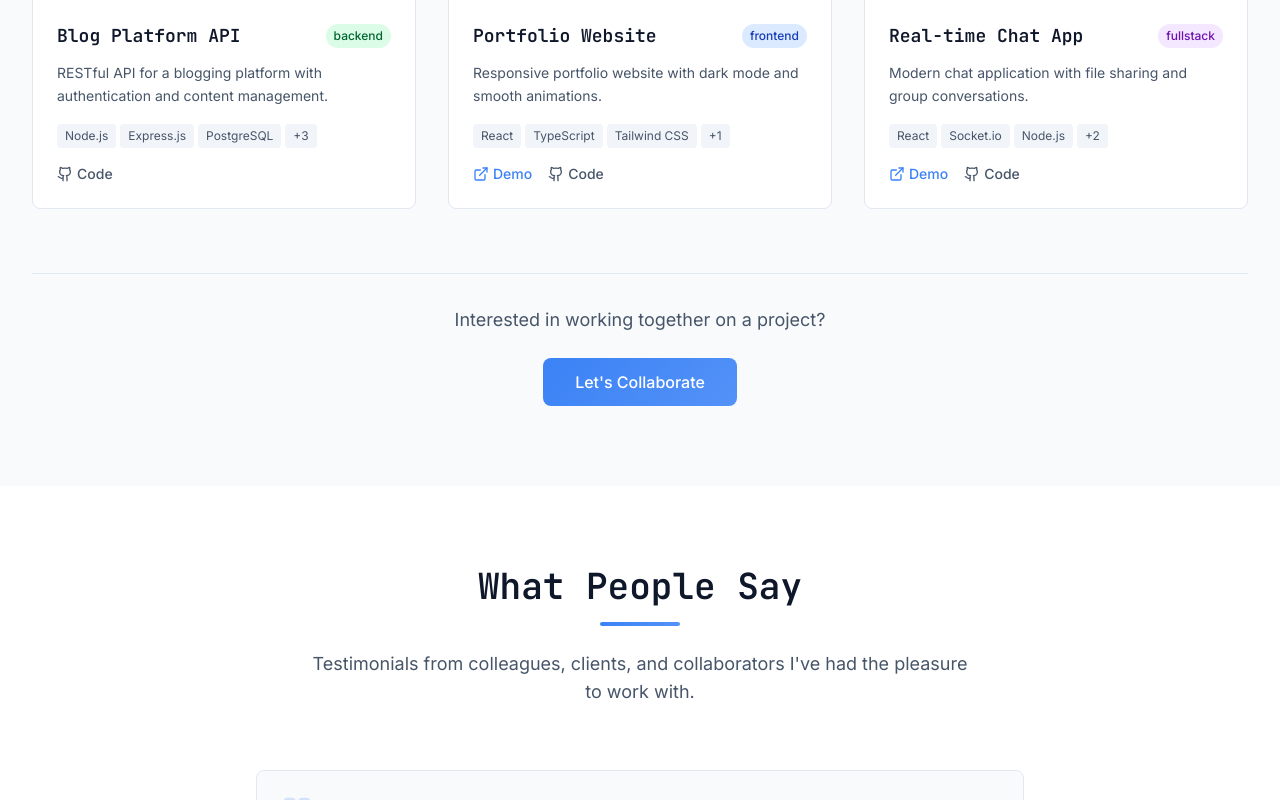
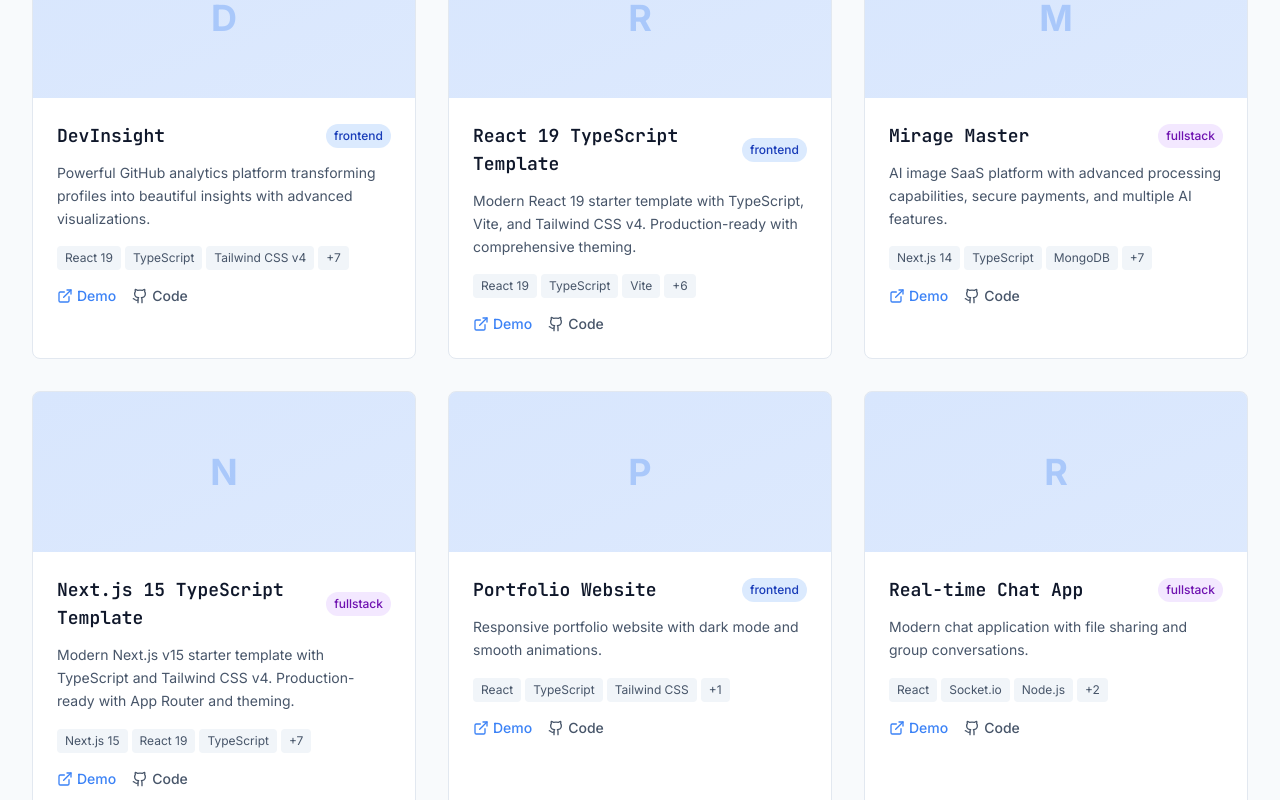
Before and after one commit to YousifAbozid/YousifAbozid.github.io, a React (Vite) app: page / in a window 1280 px wide. Shown: the part 10420-11220 px from the top of the page. Built offline with nearby package versions, Linux system fonts and the light colour scheme.

Commit message:
fix: update project details for Blog Platform API, changing title and enhancing description with Next.js 15 and TypeScript features

```diff
--- a/src/data/portfolio.ts
+++ b/src/data/portfolio.ts
@@ -344,23 +344,28 @@ export const projects: Project[] = [
   },
   {
     id: '4',
-    title: 'Blog Platform API',
+    title: 'Next.js 15 TypeScript Template',
     description:
-      'RESTful API for a blogging platform with authentication and content management.',
+      'Modern Next.js v15 starter template with TypeScript and Tailwind CSS v4. Production-ready with App Router and theming.',
     longDescription:
-      'A robust backend API for a blogging platform with user authentication, content management, comment system, and admin features. Built with Node.js, Express, and PostgreSQL with comprehensive testing suite.',
+      'A modern, production-ready template for building web applications with Next.js v15, TypeScript, and Tailwind CSS v4. Features the latest App Router architecture, comprehensive theming system with semantic color variables, dark mode support out of the box, ESLint/Prettier configuration, and Husky pre-commit hooks. Includes Next.js v15 specific features like Server Components, Server Actions, improved TypeScript support, optimized images, API routes, middleware, and Incremental Static Regeneration. Perfect for developers who want to start Next.js projects with the latest features and best practices already configured.',
     image: '/api/placeholder/600/400',
     technologies: [
-      'Node.js',
-      'Express.js',
-      'PostgreSQL',
-      'JWT',
-      'Jest',
-      'Swagger',
+      'Next.js 15',
+      'React 19',
+      'TypeScript',
+      'Tailwind CSS v4',
+      'App Router',
+      'Server Components',
+      'ESLint',
+      'Prettier',
+      'Husky',
+      'Dark Mode',
     ],
-    category: 'backend',
-    githubUrl: 'https://github.com/YousifAbozid/blog-api',
-    featured: false,
+    category: 'fullstack',
+    githubUrl: 'https://github.com/YousifAbozid/template-nextjs-ts',
+    demoUrl: 'https://template-nextjs-ts.vercel.app/',
+    featured: true,
   },
   {
     id: '5',
```
